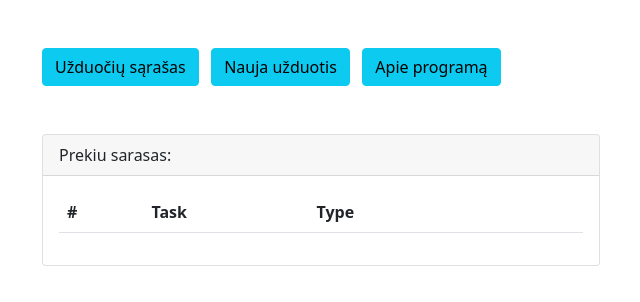
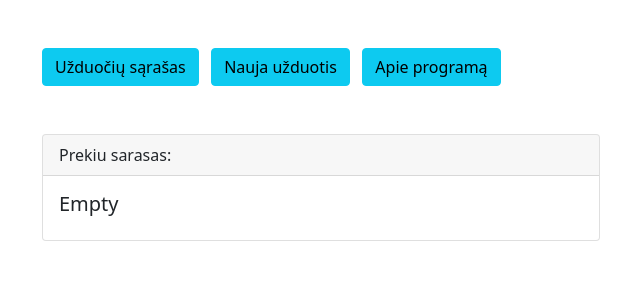
Before and after one commit to DaliusDeveikis/Angular_uzduotys, an Angular app: page / in a window 1280 px wide. Shown: the top 302 px of the page, without its empty margins (319-959 px from the left). Built offline with nearby package versions, Linux system fonts and the light colour scheme.

Commit message:
update task-list

```diff
--- a/src/app/componenets/tasks-list/tasks-list.component.html
+++ b/src/app/componenets/tasks-list/tasks-list.component.html
@@ -2,7 +2,8 @@
   <div class="card">
     <div class="card-header">Prekiu sarasas:</div>
     <div class="card-body">
-      <table class="table">
+      <h5 *ngIf="taskList.length == 0">Empty</h5>
+      <table class="table" *ngIf="taskList.length != 0">
         <thead>
           <tr>
             <th scope="col">#</th>
```
